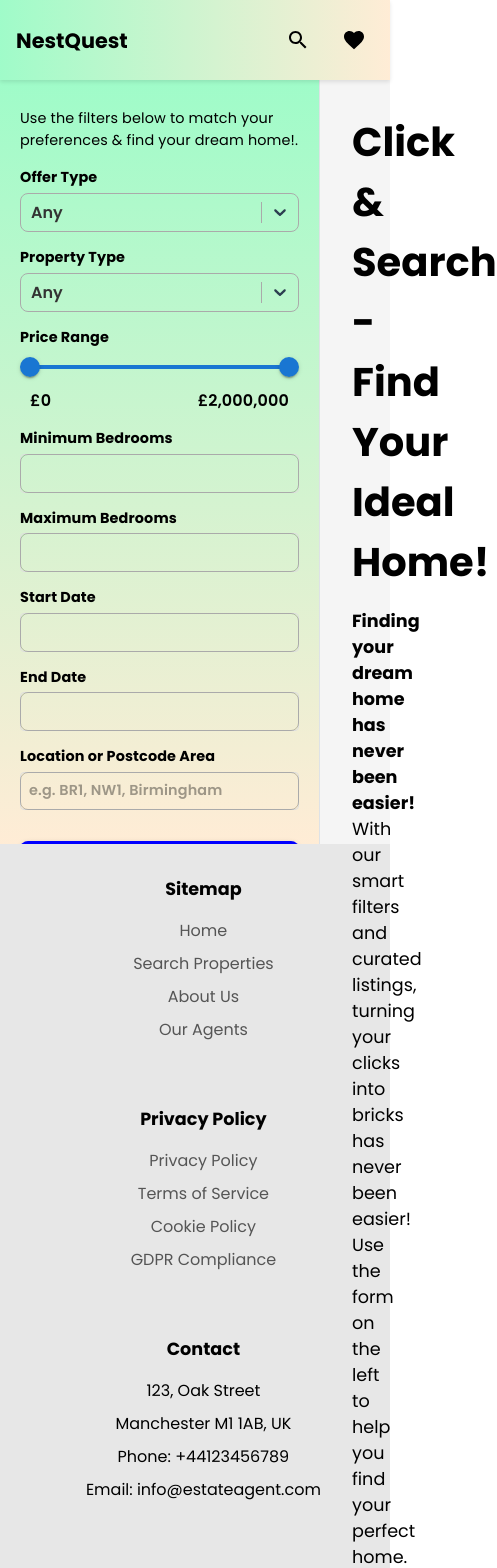
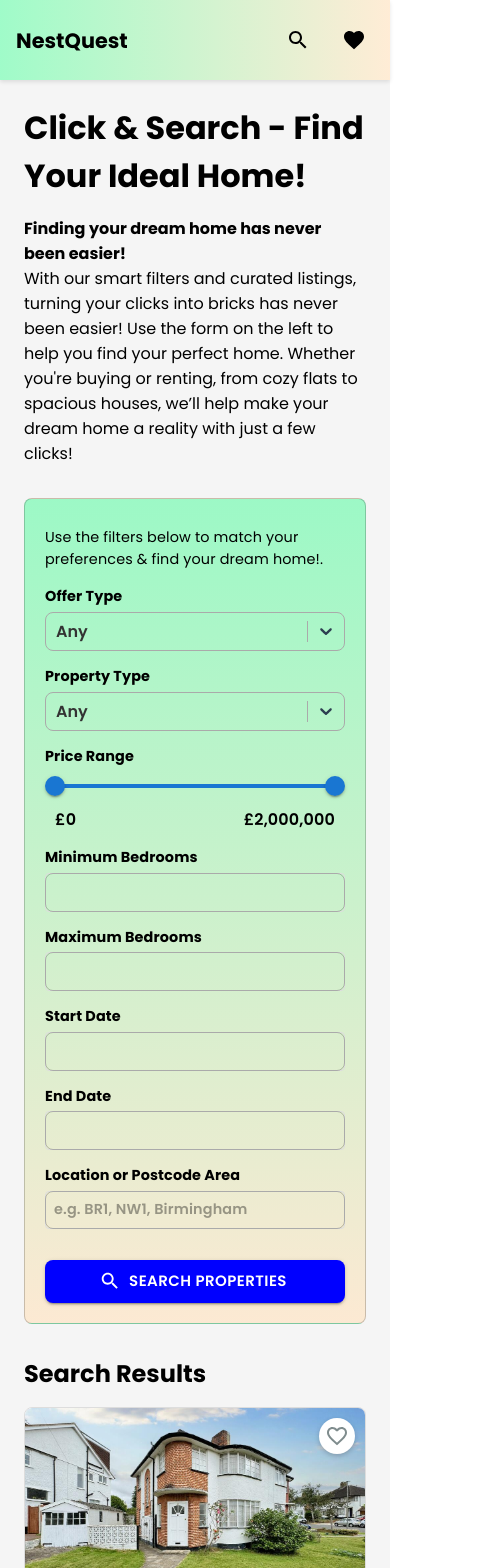
Before and after one commit to ParamaHerath/Estate-Agent-WebApp, a React (Vite) app: page /search in a window 390 px wide. Shown: the top 1568 px of the page, 497 px wide, since content can reach past the window. Built offline with nearby package versions, Linux system fonts and the light colour scheme.

Commit message:
Made Search Page responsive for Mobile

```diff
--- a/src/pages/Search.jsx
+++ b/src/pages/Search.jsx
@@ -75,6 +75,10 @@ function Search() {
               </p>
             </div>
 
+            <div className={styles.sidebarMobile}>
+              <SearchForm onSearch={handleSearch} />
+            </div>
+
             <div className={styles.resultsSection}>
               <h2 className={styles.subheading}>Search Results</h2>
               {filteredProperties.length === 0 ? (
--- a/src/pages/Search.module.css
+++ b/src/pages/Search.module.css
@@ -61,6 +61,15 @@
   margin-top: 40px;
 }
 
+.sidebarMobile {
+  width: 25rem;
+  padding: 20px;
+  background-image: linear-gradient(180deg,rgba(119, 250, 178, 0.7), rgba(255, 228, 196, 0.7));
+  border-right: 1px solid #dee2e6;
+  overflow-y: auto;
+  display: none;
+}
+
 /* Tablet */
 @media (max-width: 1024px) {
   .sidebar {
@@ -91,3 +100,84 @@
     margin: 0 auto;
   }
 }
+
+/* Mobile */
+@media (max-width: 768px) {
+  .layout {
+    flex-direction: column;
+    height: auto;
+  }
+
+  .sidebar {
+    display: none;
+  }
+
+  .sidebarMobile {
+    display: flex;
+    width: 100%;
+    order: 2;
+    border: 1px solid rgba(0, 0, 0, 0.2);
+    border-radius: 0.5rem;
+    margin-bottom: 2rem;
+  }
+
+  .mainContent {
+    max-width: 100%;
+    padding: 1.5rem;
+    order: 1;
+  }
+
+  .headerSection h1 {
+    font-size: 2rem;
+  }
+
+  .headerSection p {
+    font-size: 1rem;
+  }
+
+  /* Ensure property cards stack nicely */
+  .propertyGrid > * {
+    width: 100%;
+    max-width: 400px;
+  }
+
+  .resultsSection {
+    order: 3;
+  }
+}@media (max-width: 768px) {
+  .layout {
+    flex-direction: column;
+    height: auto;
+  }
+
+  .sidebar {
+    width: 100%;
+    order: 2;
+    border-right: none;
+    border-top: 1px solid #dee2e6;
+  }
+
+  .mainContent {
+    max-width: 100%;
+    padding: 1.5rem;
+    order: 1;
+  }
+
+  .headerSection h1 {
+    font-size: 2rem;
+  }
+
+  .headerSection p {
+    font-size: 1rem;
+  }
+
+  /* Ensure property cards stack nicely */
+  .propertyGrid > * {
+    width: 100%;
+    max-width: 400px;
+  }
+
+  .resultsSection {
+    order: 3;
+  }
+}
```
